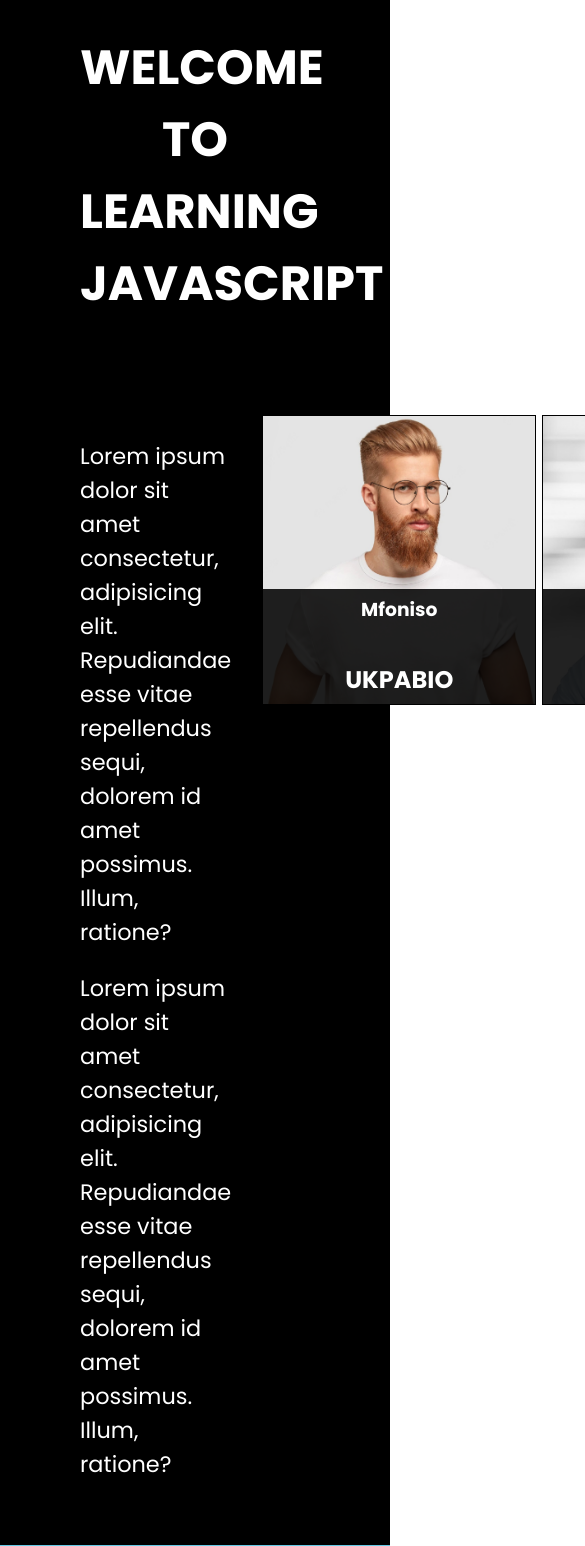
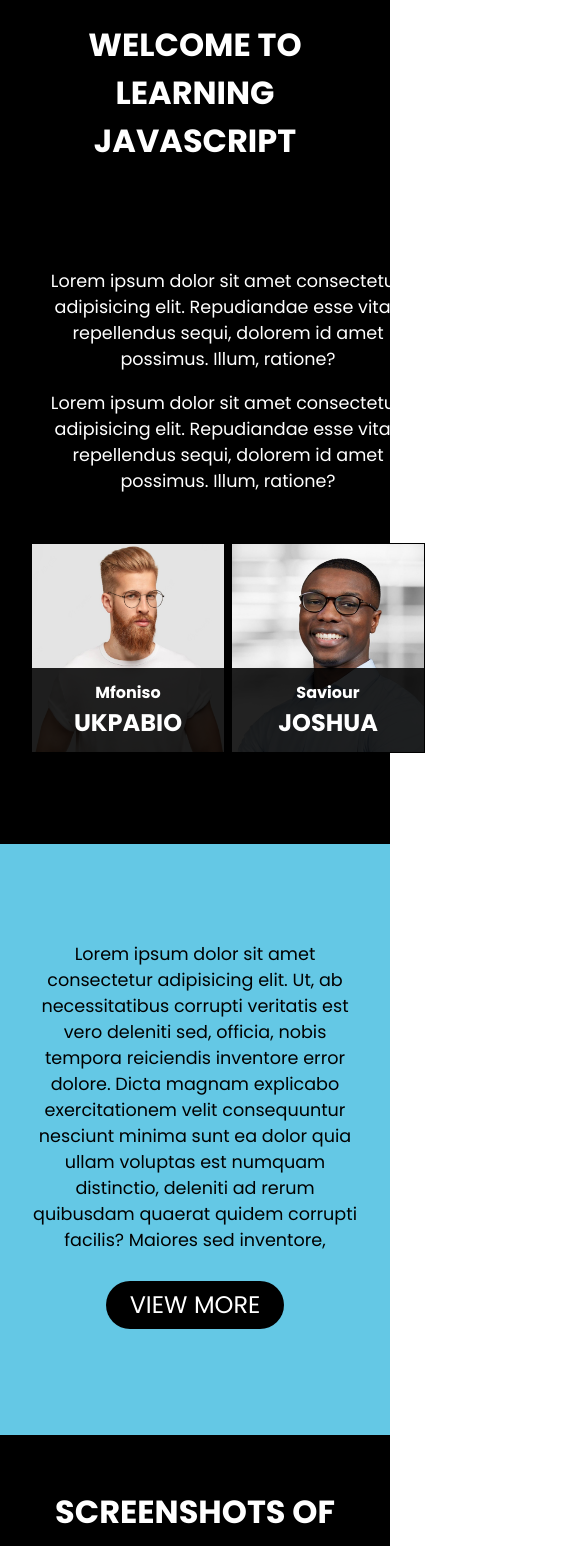
Before and after one commit to AirZED/landing-page-project-create, a React (Create React App) app: page / in a window 390 px wide. Shown: the top 1546 px of the page, 585 px wide, since content can reach past the window. Built offline with nearby package versions, Linux system fonts and the light colour scheme.

Commit message:
Added ResponsiveNess for Section 1, 2 and 4

```diff
--- a/src/App.css
+++ b/src/App.css
@@ -25,3 +25,20 @@ button {
     justify-content: center;
     border: none;
 }
+
+/*
+button:hover{
+    background-color: ;
+} */
+
+@media(max-width: 760px) {
+
+    .App>* {
+        padding: 0 2em;
+    }
+
+    button {
+        height: 1.5em;
+        font-size: 1.5em;
+    }
+}
--- a/src/components/Section1/Section1.css
+++ b/src/components/Section1/Section1.css
@@ -19,7 +19,8 @@
 
 .section1 .cont {
     display: grid;
-    grid-template-columns: 1fr 1fr;
+    grid-template-columns: 1fr 1.3fr;
+    grid-template-rows: 1fr;
     gap: 2em;
     margin: 4em 0;
 
@@ -29,4 +30,25 @@
     display: flex;
     width: fit-content;
     gap: .5em;
+    align-items: center;
+    justify-content: center;
+    width: 100%;
 }
+
+@media(max-width:1200px) {
+    .section1 .cont {
+        grid-template-rows: 1fr 1fr;
+        grid-template-columns: 1fr;
+    }
+}
+
+@media(max-width:670px) {
+    .section1 h1 {
+        font-size: 2em;
+    }
+
+    .section1 .text {
+        font-size: 1.1em;
+        text-align: center;
+    }
+}
--- a/src/components/Section1/Section1Card.css
+++ b/src/components/Section1/Section1Card.css
@@ -6,8 +6,6 @@
     display: flex;
     align-items: center;
     justify-content: center;
-    background-size: contain;
-    background-repeat: no-repeat;
 }
 
 .card>img {
@@ -29,3 +27,28 @@
     flex-direction: column;
     color: white;
 }
+
+  .card>div h3 {
+      margin: 0;
+  }
+
+  .card>div h2 {
+      margin: 0;
+  }
+
+@media (max-width: 760px){
+    .card {
+       height: 13em;
+       width: 12em;
+    }
+
+    .card>div h3{
+        font-size: 1em;
+        margin: 0;
+    }
+
+     .card>div h2{
+        font-size: 1.5em;
+         margin: 0;
+     }
+}
--- a/src/components/Section2/Section2.css
+++ b/src/components/Section2/Section2.css
@@ -1,14 +1,26 @@
-.section-2{
+.section-2 {
     min-height: 70vh;
     background-color: #64c8e5;
     display: flex;
     flex-direction: column;
     align-items: center;
     justify-content: center;
+    padding-bottom: 2em;
 }
 
-.section-2 p{
+.section-2 p {
     text-align: center;
     margin: 2em 0;
-    font-size: 1.2em;
+    font-size: 1.3em;
 }
+
+@media(max-width: 760px) {
+    .section-2 p {
+        text-align: center;
+        margin: 1.3em 0;
+        font-size: 1.1em;
+        height: 18em;
+        overflow-y: hidden;
+
+    }
+}
--- a/src/components/Section4/Section4.css
+++ b/src/components/Section4/Section4.css
@@ -9,12 +9,24 @@
 .section-4 h4 {
     font-size: 2em;
     text-align: center;
-    margin: 2em 0 3em 0;
+    margin: 2em 0 2em 0;
     color: #fff;
 
 }
-
+.section4-cards{
+    display: flex;
+    align-items: center;
+    justify-content: center;
+}
 .section-4>div {
     display: flex;
+    flex-wrap: wrap;
 
 }
+
+@media (max-width : 760px){
+    .section-4>div {
+        display: flex;
+        flex-direction: column;
+    }
+}
--- a/src/components/Section4/Section4Card.css
+++ b/src/components/Section4/Section4Card.css
@@ -1,7 +1,7 @@
 .card-cont {
     height: 30em;
     width: 25em;
-    margin: 1em;
+    margin: 2em;
     position: relative;
     display: flex;
     flex-direction: column;
@@ -11,7 +11,7 @@
     padding: 1em;
 }
 
-.card-cont .description{
+.card-cont .description {
     background-color: #ccc;
     width: 100%;
 }
@@ -25,7 +25,7 @@
     font-size: 4em;
 }
 
-.card-cont p{
+.card-cont p {
     font-size: 1.1em;
 }
 
@@ -33,3 +33,24 @@
     position: absolute;
     bottom: -1em;
 }
+
+@media (max-width : 1200px) {
+   .card-cont {
+       height: auto;
+       width: 22em;
+   }
+}
+
+@media (max-width : 760px) {
+
+    .card-cont h3 {
+        margin: .5em;
+    }
+
+    .card-cont h2 {
+        margin: .5em;
+    }
+    .card-cont button {
+        position: static;
+    }
+}
```
